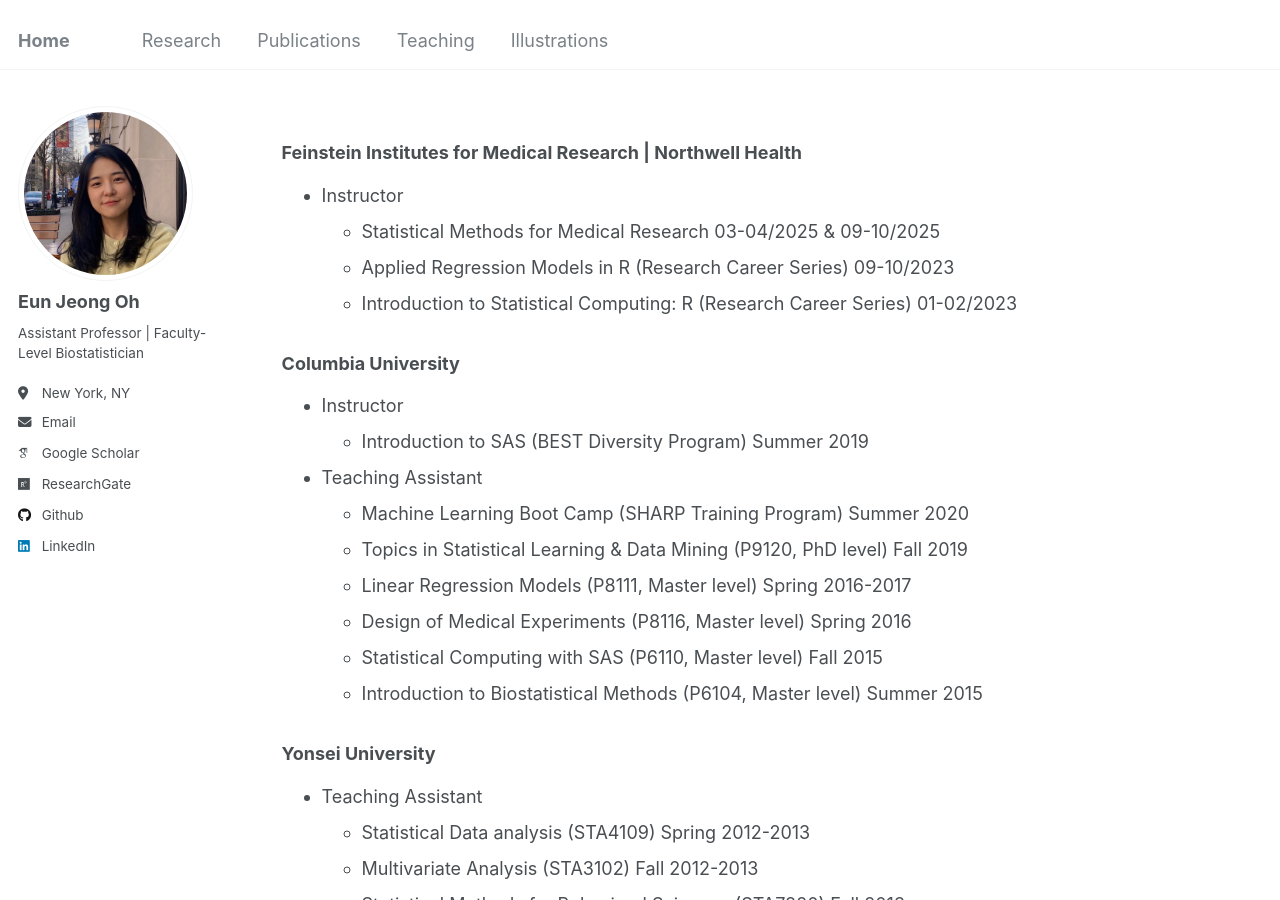
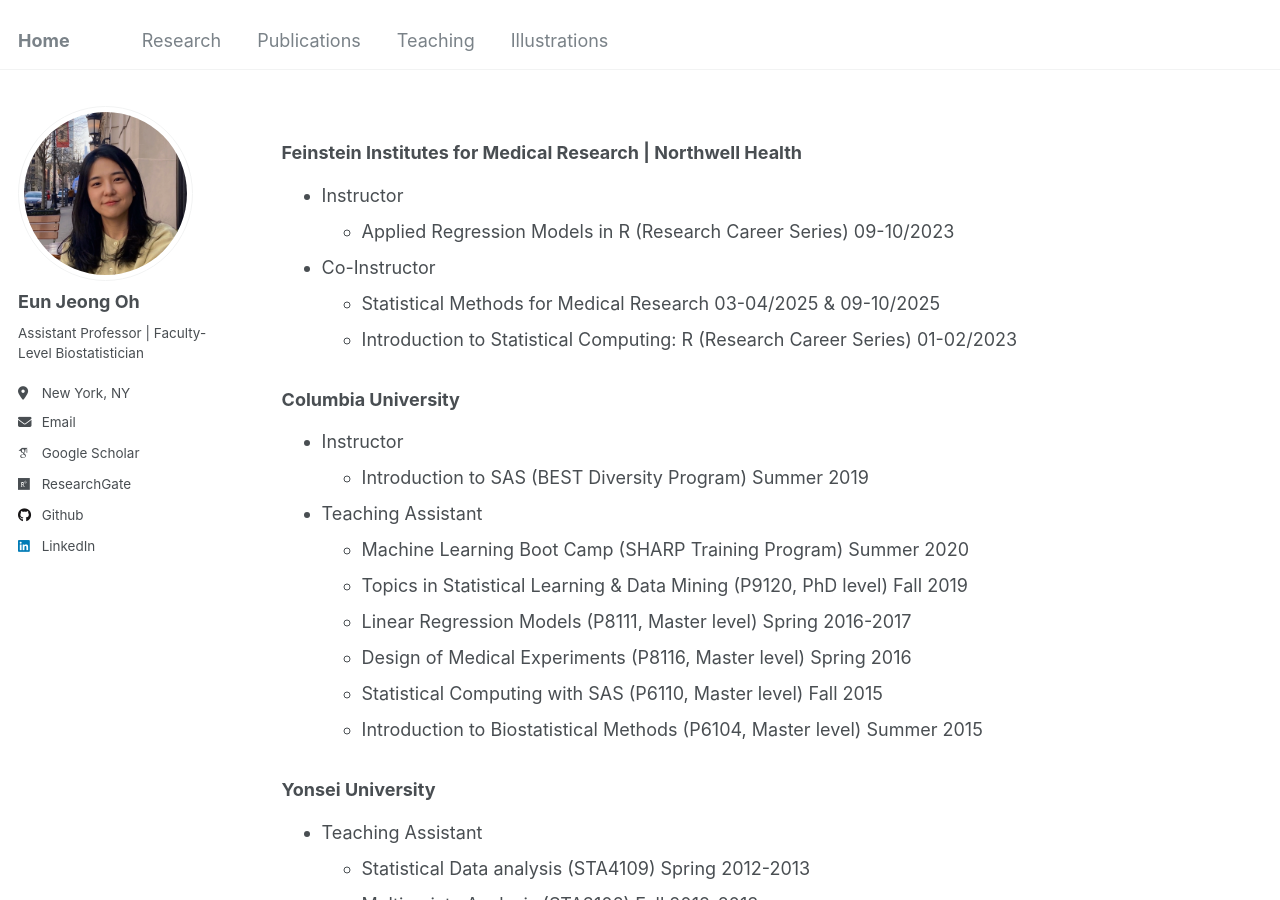
Before and after one commit to oheunj/oheunj.github.io, a Jekyll site: the page built from _pages/teaching.md, in a window 1280 px wide and 900 px high. Built offline with Jekyll 4.4.1, drawn with Linux system fonts in a browser that asks for light colours; some web fonts are replaced.

Commit message:
Update teaching.md

```diff
--- a/_pages/teaching.md
+++ b/_pages/teaching.md
@@ -14,8 +14,9 @@
 
 ### Feinstein Institutes for Medical Research | Northwell Health
 * Instructor
+  * Applied Regression Models in R (Research Career Series) 09-10/2023
+* Co-Instructor
   * Statistical Methods for Medical Research 03-04/2025 & 09-10/2025
-  * Applied Regression Models in R (Research Career Series) 09-10/2023
   * Introduction to Statistical Computing: R (Research Career Series) 01-02/2023
 
 ### Columbia University
```
